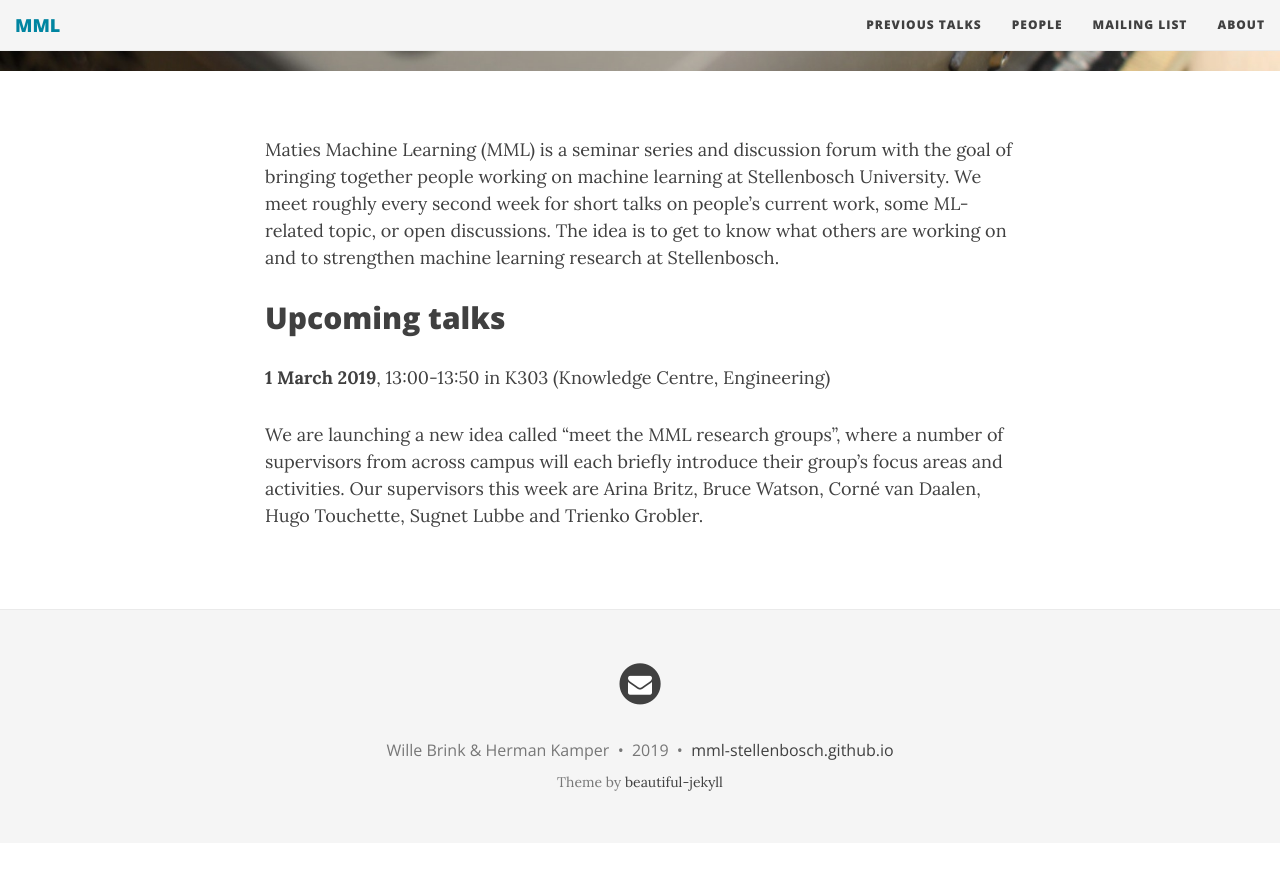
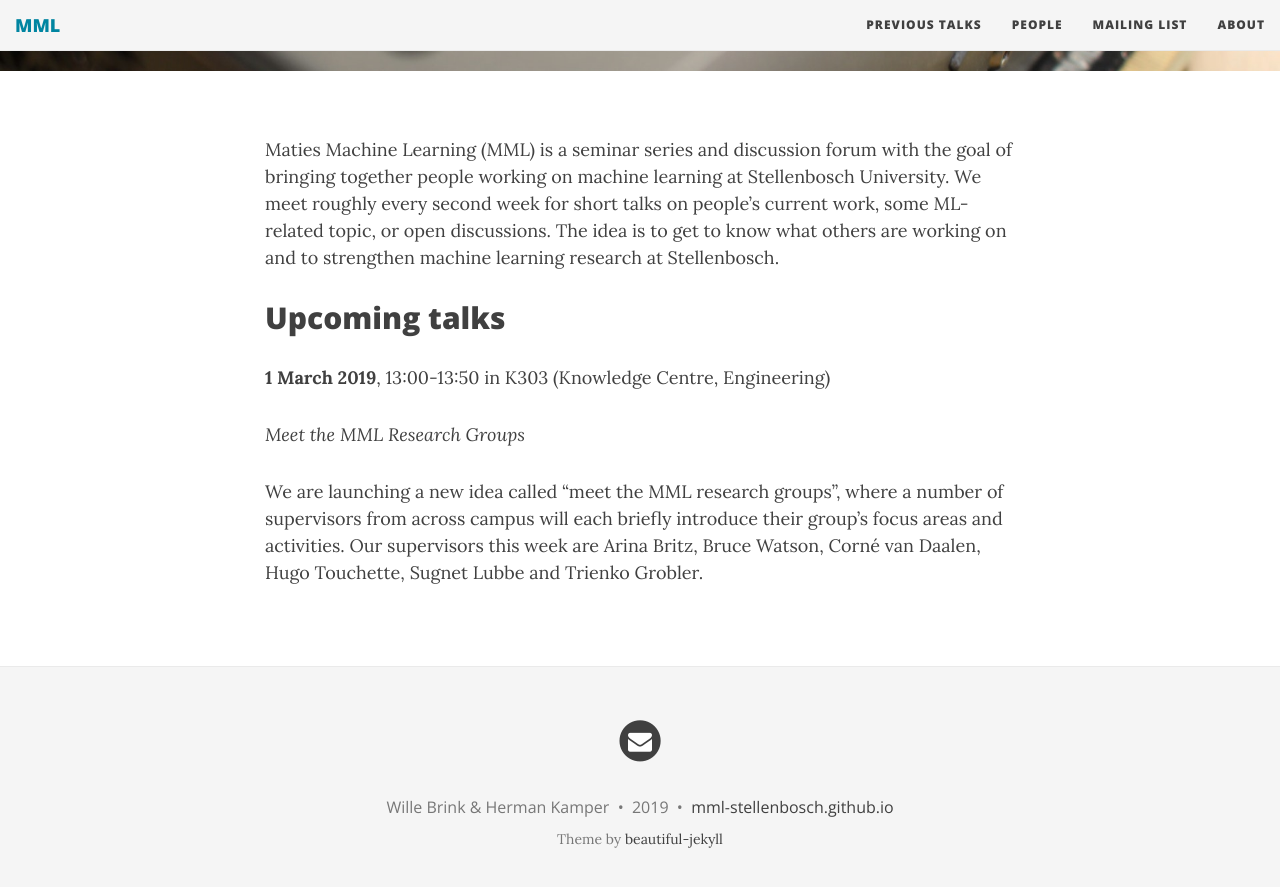
Before and after one commit to mml-stellenbosch/mml-stellenbosch.github.io, a Jekyll site: the page built from index.md, in a window 1280 px wide and 900 px high, scrolled down 560 px. Shown: the top 887 px of the window. Built offline with Jekyll 4.4.1, drawn with Linux system fonts in a browser that asks for light colours; nearby versions of some CDN libraries; before the commit the page ends 1403 px from its top, so only the background shows below that.

Commit message:
Update index.md

```diff
--- a/index.md
+++ b/index.md
@@ -18,6 +18,8 @@ Upcoming talks
 
 **1 March 2019**, 13:00-13:50 in K303 (Knowledge Centre, Engineering)
 
+_Meet the MML Research Groups_
+
 We are launching a new idea called "meet the MML research groups", where a number of supervisors from across campus will each briefly introduce their group's focus areas and activities.  Our supervisors this week are Arina Britz, Bruce Watson, Corné van Daalen, Hugo Touchette, Sugnet Lubbe and Trienko Grobler.
 
 
```
